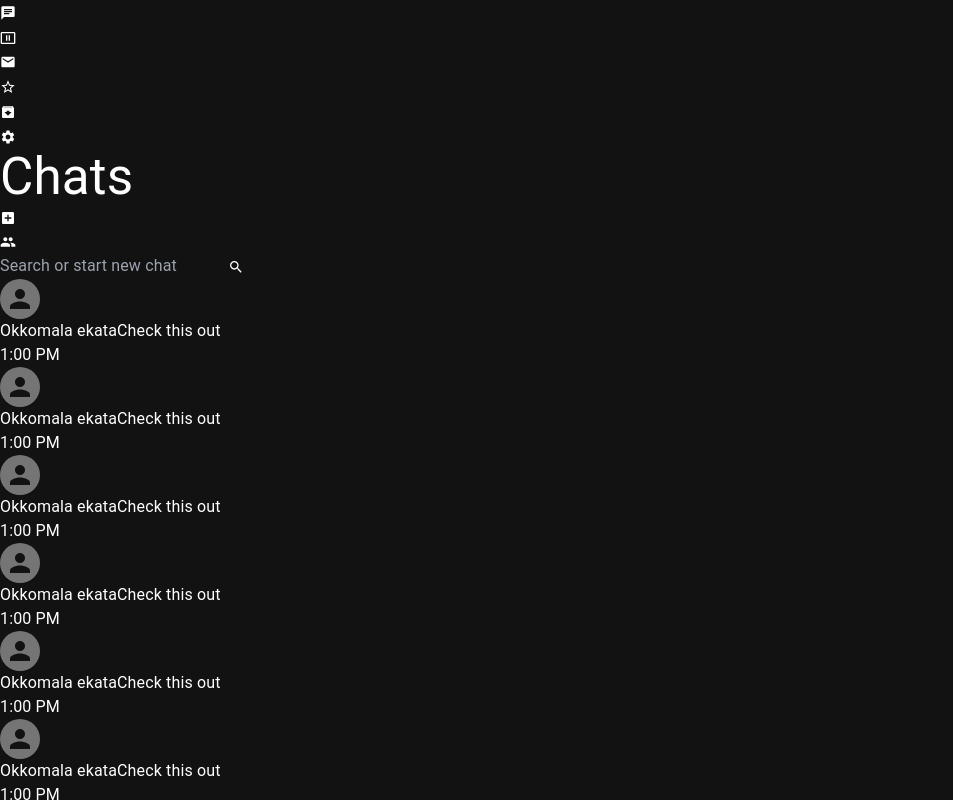
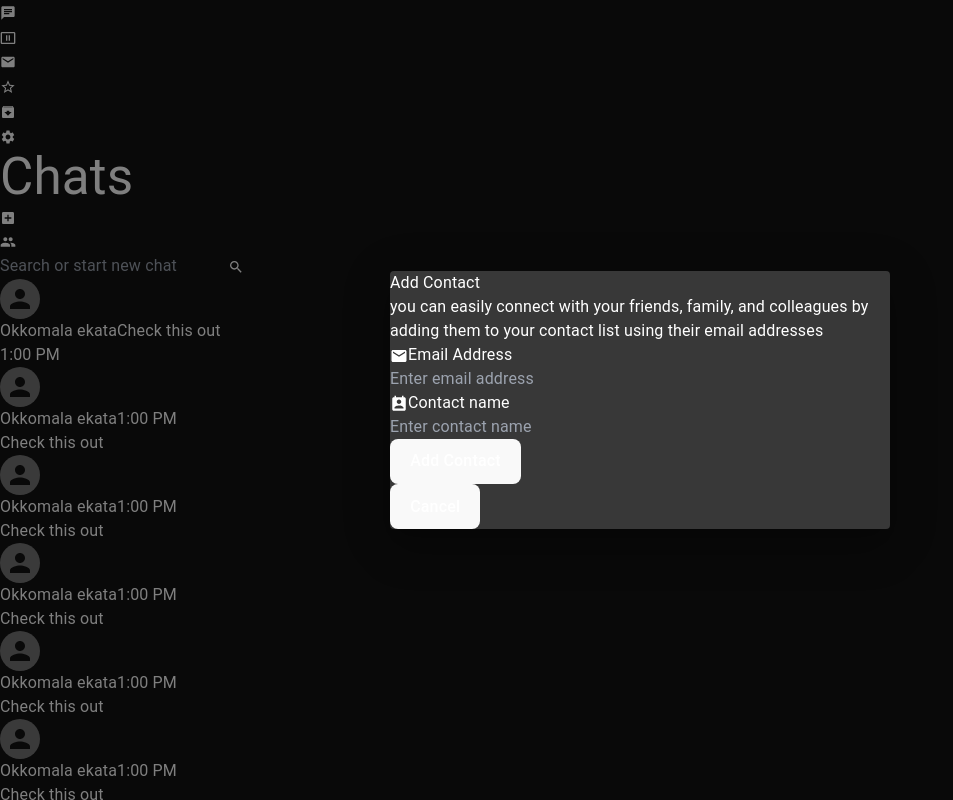
Before and after one commit to NaveenDanj/pico, a React (Vite) app: page / in a window 1280 px wide. Both pictures are taken after a click on the element 639 px from the left and 242 px from the top of the page. Shown: the top 800 px of the page, without its empty margins (0-953 px from the left). Built offline with nearby package versions, Linux system fonts and the light colour scheme.

Commit message:
added add contact dialog

```diff
--- a/src/components/chat/ChatNameItem.tsx
+++ b/src/components/chat/ChatNameItem.tsx
@@ -4,18 +4,21 @@ function ChatNameItem() {
     return (
         <div className='tw-w-full tw-flex tw-p-2 tw-justify-between tw-cursor-pointer'>
 
-            <div className='tw-flex tw-gap-4'>
+            <div className='tw-flex tw-gap-4 tw-w-full'>
 
                 <Avatar />
 
-                <div className='tw-flex tw-flex-col'>
-                    <label className='tw-text-sm tw-font-medium'>Okkomala ekata</label>
+                <div className='tw-flex tw-flex-col tw-w-full'>
+                    <div className='tw-flex tw-w-full tw-justify-between'>
+                        <label className='tw-text-sm tw-my-auto tw-font-medium'>Okkomala ekata</label>
+                        <label className='tw-text-[10px] tw-my-auto tw-text-[#A3A3A3] tw-font-thin'>1:00 PM</label>
+
+                    </div>
                     <label className='tw-text-xs tw-text-[#A3A3A3] tw-font-thin'>Check this out</label>
                 </div>
 
             </div>
 
-            <label className='tw-text-xs tw-text-[#A3A3A3] tw-font-thin'>1:00 PM</label>
 
         </div>
     )
--- /dev/null
+++ b/src/components/dialogs/AddContactDialog.tsx
@@ -0,0 +1,116 @@
+import * as React from 'react';
+import Dialog from '@mui/material/Dialog';
+// import ComputerIcon from '@mui/icons-material/Computer';
+// import KeyIcon from '@mui/icons-material/Key';
+// import ChatIcon from '@mui/icons-material/Chat';
+// import NotificationsNoneIcon from '@mui/icons-material/NotificationsNone';
+// import SettingsAccessibilityIcon from '@mui/icons-material/SettingsAccessibility';
+// import StorageIcon from '@mui/icons-material/Storage';
+// import AccountCircleIcon from '@mui/icons-material/AccountCircle';
+import AddBoxIcon from '@mui/icons-material/AddBox';
+import EmailIcon from '@mui/icons-material/Email';
+import PermContactCalendarIcon from '@mui/icons-material/PermContactCalendar';
+
+
+function AddContactDialog() {
+
+    const [open, setOpen] = React.useState(false);
+
+    const handleClickOpen = () => {
+        setOpen(true);
+    };
+
+    const handleClose = () => {
+        setOpen(false);
+    };
+
+
+    return (
+        <div>
+
+            <div onClick={handleClickOpen} className="tw-w-[45px] tw-p-2 tw-flex tw-justify-center tw-rounded-md  hover:tw-bg-[#333333]">
+                <AddBoxIcon sx={{ width: 16 }} />
+            </div>
+
+            <Dialog
+                open={open}
+                onClose={handleClose}
+                aria-labelledby="alert-dialog-title"
+                aria-describedby="alert-dialog-description"
+                sx={{
+                    "& .MuiDialog-container": {
+                        "& .MuiPaper-root": {
+                            width: "100%",
+                            maxWidth: "500px",
+                        },
+                    },
+                }}
+            >
+
+                <div className='tw-flex tw-w-full tw-h-full'>
+
+                    <div className='tw-flex tw-flex-grow tw-p-3 tw-bg-[#303030] tw-overflow-y-auto'>
+
+
+                        <div className='tw-w-full tw-pb-5'>
+
+                            <div className='tw-ml-5'>
+
+                                <h2 className='tw-text-lg tw-font-semibold'>Add Contact</h2>
+
+                                <p className='tw-text-xs tw-text-[#A4A4A4] tw-mt-2  '>
+                                    you can easily connect with your friends, family, and colleagues by adding them to your contact list using their email addresses
+                                </p>
+
+                            </div>
+
+
+                            <div className='tw-mt-5 tw-w-[80%] tw-ml-5 tw-flex tw-flex-col tw-gap-1'>
+                                <div>
+                                    <EmailIcon className='tw-my-auto' sx={{ fontSize: 18 }} />
+                                    <label className='tw-text-xs tw-text-white tw-ml-2'>Email Address</label>
+                                </div>
+
+                                <div className='tw-flex tw-w-full tw-bg-[#3B3B3B] tw-p-1 tw-rounded-sm'>
+                                    <input type='text' placeholder='Enter email address' className='tw-w-full  tw-p-1 tw-text-xs' />
+                                </div>
+
+
+                                <div className='tw-mt-3'>
+                                    <PermContactCalendarIcon className='tw-my-auto' sx={{ fontSize: 18 }} />
+                                    <label className='tw-text-xs tw-text-white tw-ml-2'>Contact name</label>
+                                </div>
+
+                                <div className='tw-flex tw-w-full tw-bg-[#3B3B3B] tw-p-1 tw-rounded-sm'>
+                                    <input type='text' placeholder='Enter contact name' className='tw-w-full  tw-p-1 tw-text-xs' />
+                                </div>
+
+
+
+                                <div className='tw-flex tw-flex-row tw-w-full tw-justify-between tw-gap-16 tw-mt-8'>
+
+                                    <div className='tw-w-full  tw-flex tw-flex-col tw-gap-0'>
+                                        <button className='tw-w-[150px] tw-bg-[#373737] hover:tw-bg-[#414141] tw-text-xs tw-text-[#00A884]'>Add Contact</button>
+                                    </div>
+
+
+                                    <div onClick={handleClose} className='tw-w-full  tw-flex tw-flex-col tw-gap-0'>
+                                        <button className='tw-w-[150px] tw-bg-[#373737] hover:tw-bg-[#414141] tw-text-xs tw-text-red-300'>Cancel</button>
+                                    </div>
+
+                                </div>
+
+                            </div>
+
+                        </div >
+
+                    </div>
+
+                </div>
+
+            </Dialog>
+        </div>
+    )
+}
+
+export default AddContactDialog
--- a/src/pages/App/Chat.tsx
+++ b/src/pages/App/Chat.tsx
@@ -1,9 +1,9 @@
-import AddBoxIcon from '@mui/icons-material/AddBox';
 import GroupIcon from '@mui/icons-material/Group';
 import SearchIcon from '@mui/icons-material/Search';
 import { Avatar } from '@mui/material';
 import ChatNameItem from 'src/components/chat/ChatNameItem';
 import './index.css'
+import AddContactDialog from 'src/components/dialogs/AddContactDialog';
 
 function Chat() {
   return (
@@ -17,10 +17,7 @@ function Chat() {
 
           <div className="tw-flex tw-gap-1 tw-my-auto">
 
-            <div className="tw-w-[45px] tw-p-2 tw-flex tw-justify-center tw-rounded-md  hover:tw-bg-[#333333]">
-              <AddBoxIcon sx={{ width: 16 }} />
-            </div>
-
+            <AddContactDialog />
 
             <div className="tw-w-[45px] tw-p-2 tw-flex tw-justify-center  tw-rounded-md hover:tw-bg-[#333333]">
               <GroupIcon sx={{ width: 16 }} />
```
